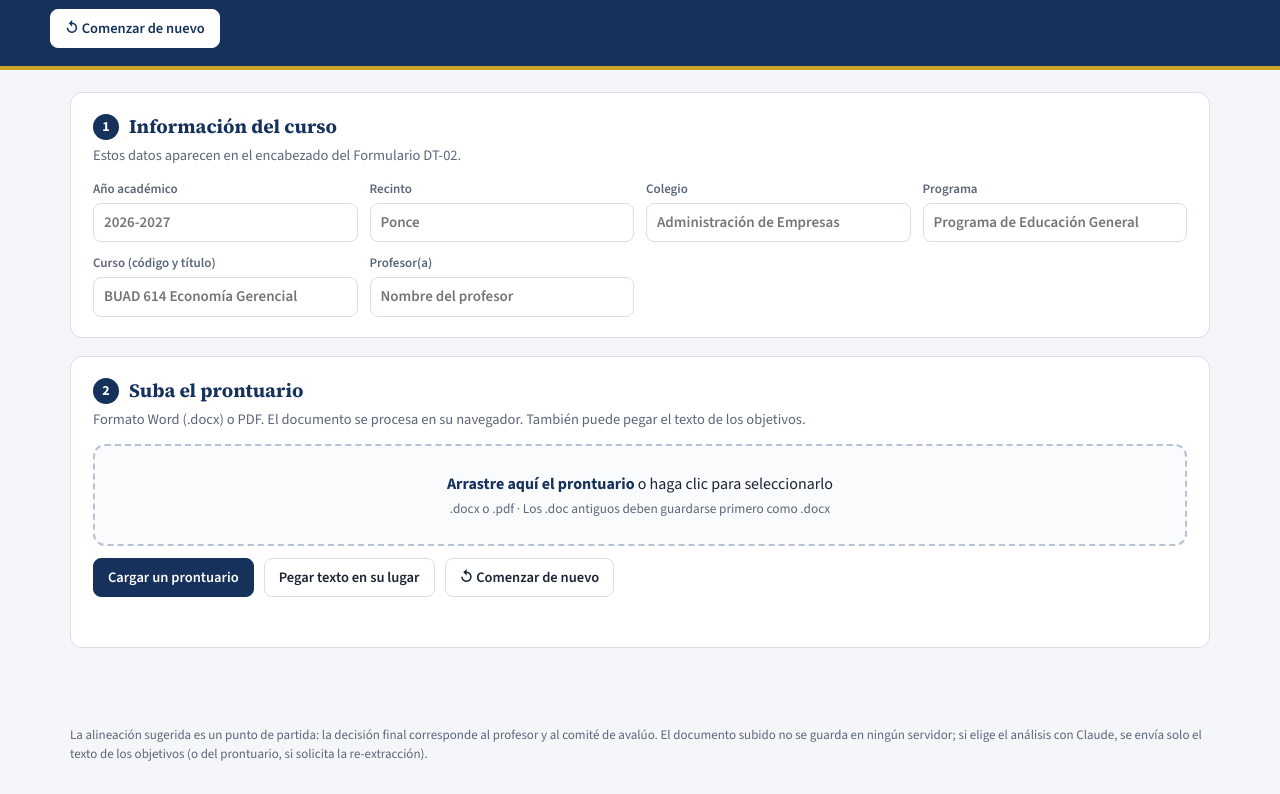
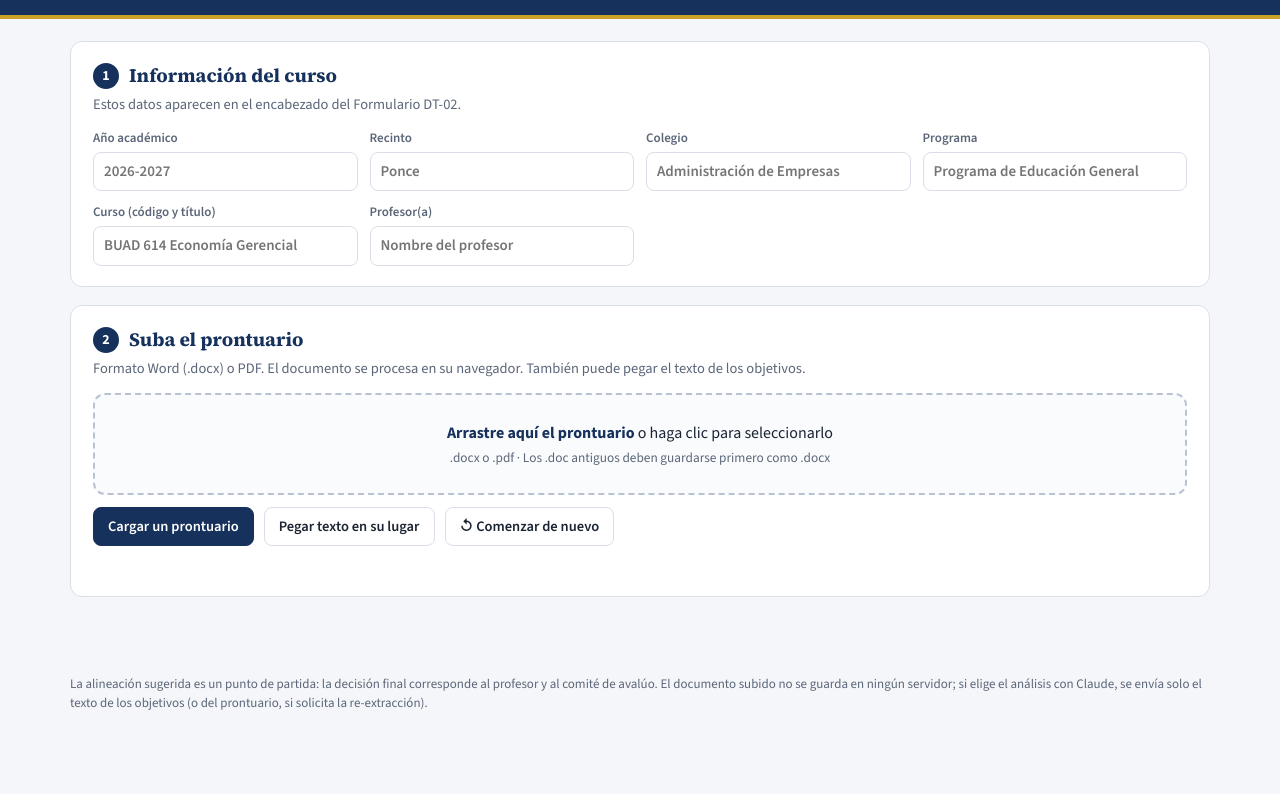
Before and after one commit to DrEdgarRR/Mapa-de-Alineacion-DT-02, a plain HTML site: page index.html in a window 1280 px wide. Shown: the part 109-903 px from the top of the page. After the commit the page ends 852 px from the top, so only its background shows below. Drawn offline with nearby package versions, Linux system fonts and the light colour scheme.

Commit message:
Quitar el botón «Comenzar de nuevo» del encabezado
Se mantiene en el paso 2 y en el paso 5.

Co-Authored-By: Claude Opus 5.5 <noreply@anthropic.com>
Claude-Session: https://claude.ai/code/session_01CmM9NkxwN8TrYideWjoojY

```diff
--- a/index.html
+++ b/index.html
@@ -22,8 +22,6 @@
 body{margin:0;font-family:"Source Sans 3",system-ui,-apple-system,Segoe UI,sans-serif;color:var(--ink);background:var(--bg);font-size:16px;line-height:1.45}
 header.top{background:var(--navy);color:#fff;padding:22px 24px 18px;border-bottom:4px solid var(--gold)}
 header.top .wrap{max-width:1180px;margin:0 auto;position:relative}
-.btn-reset{margin-top:12px;background:#fff;color:var(--navy);border-color:#fff}
-.btn-reset:hover{background:var(--gold-soft)}
 
 header.top .kicker{font-size:13px;letter-spacing:.08em;text-transform:uppercase;opacity:.8}
 header.top h1{font-family:"Source Serif 4",Georgia,serif;font-size:26px;margin:4px 0 2px}
@@ -105,7 +103,6 @@ footer{max-width:1180px;margin:0 auto;padding:0 20px 30px;color:var(--muted);fon
   <div class="kicker">Pontificia Universidad Católica de Puerto Rico · Oficina de Avalúo Institucional</div>
   <h1>Mapa de Alineación de Competencias y Cursos</h1>
   <p>Formulario DT-02 modificado · Alinee los objetivos del prontuario con las 11 competencias institucionales (RAI)</p>
-  <button class="btn-reset" id="btnReset" title="Borrar todo y comenzar con otro prontuario">↺ Comenzar de nuevo</button>
 </div></header>
 
 <main>
@@ -850,7 +847,6 @@ function resetAll(){
   setStatus("#st2","Listo para cargar otro prontuario.");
 }
 const openReset=()=>{ if(!state.rawText && !state.objectives.length && !state.results){ resetAll(); return; } $("#resetModal").classList.remove("hidden"); $("#rmNo").focus(); };
-$("#btnReset").addEventListener("click",openReset);
 $("#btnReset2").addEventListener("click",openReset);
 $("#btnReset3").addEventListener("click",openReset);
 $("#rmNo").addEventListener("click",()=>$("#resetModal").classList.add("hidden"));
```
